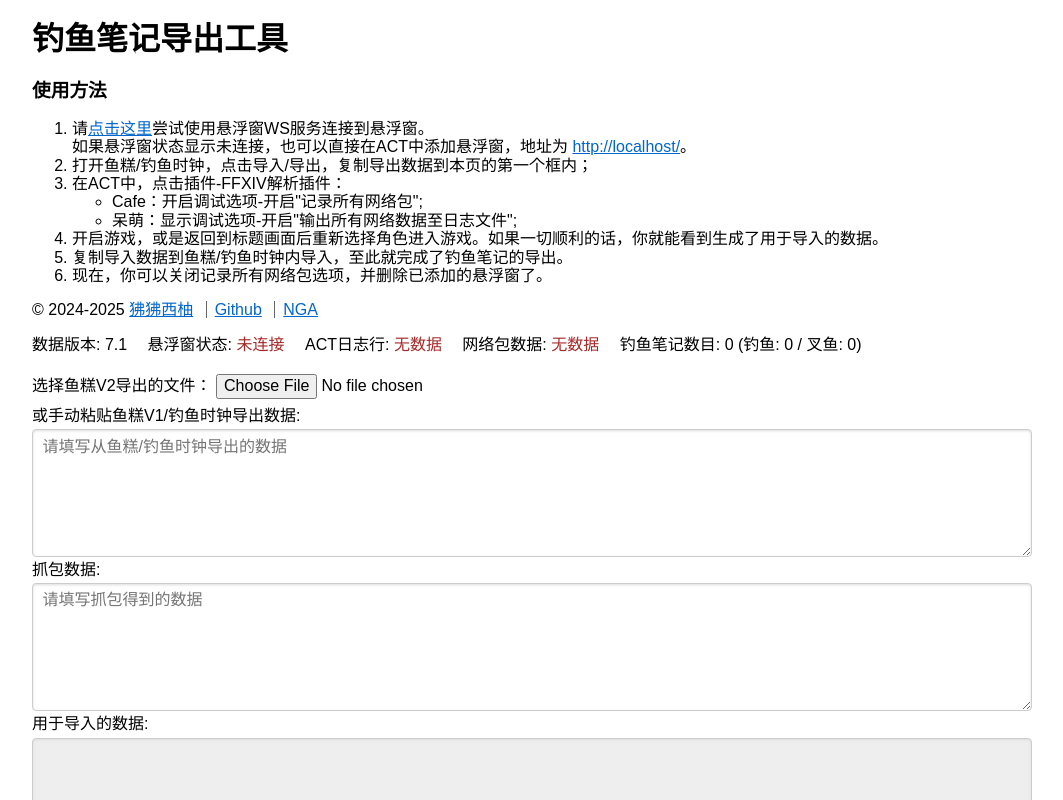
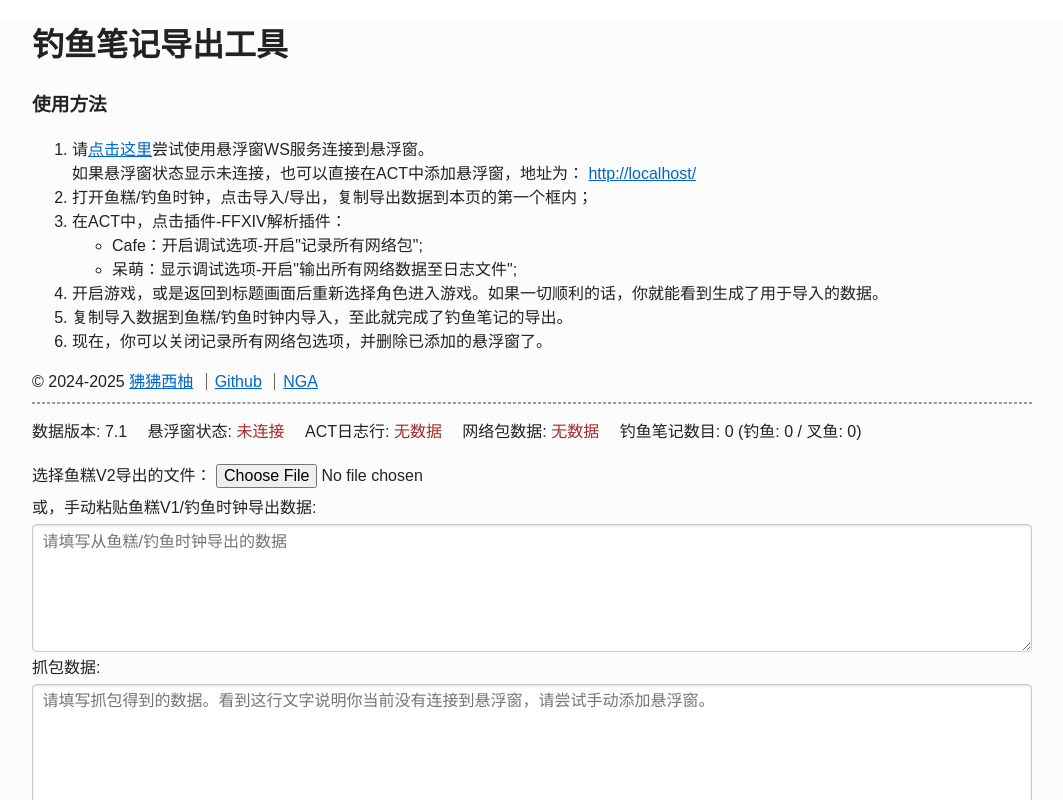
Before and after one commit to ffxiv-cyou/ffxiv-fish-export, a Svelte app: page / in a window 1280 px wide. Shown: the top 800 px of the page, without its empty margins (108-1171 px from the left). Built offline with nearby package versions, Linux system fonts and the light colour scheme.

Commit message:
misc: 微调样式

```diff
--- a/src/App.svelte
+++ b/src/App.svelte
@@ -99,7 +99,7 @@
     <h1>钓鱼笔记导出工具</h1>
     <h3>使用方法</h3>
     <ol>
-      <li>请<a href={url_local}>点击这里</a>尝试使用悬浮窗WS服务连接到悬浮窗。<br>如果悬浮窗状态显示未连接，也可以直接在ACT中添加悬浮窗，地址为 <a href={url} target="_blank">{url}</a>。</li>
+      <li>请<a href={url_local}>点击这里</a>尝试使用悬浮窗WS服务连接到悬浮窗。<br>如果悬浮窗状态显示未连接，也可以直接在ACT中添加悬浮窗，地址为： <a href={url} target="_blank">{url}</a></li>
       <li>打开鱼糕/钓鱼时钟，点击导入/导出，复制导出数据到本页的第一个框内；</li>
       <li>在ACT中，点击插件-FFXIV解析插件：</li>
       <ul>
@@ -115,6 +115,7 @@
       <span><a href="https://github.com/ffxiv-cyou/ffxiv-fish-export" target="_blank">Github</a></span>
       <span><a href="https://nga.178.com/read.php?tid=36771535" target="_blank">NGA</a></span>
     </div>
+    <hr>
     <div class="status">
       <span>数据版本: 7.1</span>
       <span>悬浮窗状态: {#if isOverlayMode}<span class="green">已连接</span>{:else}<span class="red">未连接</span>{/if}</span>
@@ -127,7 +128,7 @@
         <label for="export-file" >选择鱼糕V2导出的文件：
           <input type="file" style="display: inline-block;" id="export-file" bind:files={fileList}/>
         </label>
-        <label for="orig-data">或手动粘贴鱼糕V1/钓鱼时钟导出数据: </label>
+        <label for="orig-data">或，手动粘贴鱼糕V1/钓鱼时钟导出数据: </label>
         <textarea
           id="orig-data"
           bind:value={dataFrom}
@@ -140,13 +141,13 @@
         <textarea
           id="packet-data"
           bind:value={inputData}
-          placeholder="请填写抓包得到的数据"
+          placeholder="请填写抓包得到的数据。看到这行文字说明你当前没有连接到悬浮窗，请尝试手动添加悬浮窗。"
         />
       </div>
       {/if}
       <div>
         <label for="processed-data">用于导入的数据: </label>
-        <textarea id="processed-data" bind:value={generated} readonly />
+        <textarea id="processed-data" bind:value={generated} readonly placeholder="数据获取完毕后会在这里自动生成用于导入的数据。点击下方复制到剪贴板或者下载文件，或者直接手动复制导入即可。"/>
       </div>
       <div>
         <button class="pure-button" on:click={copy}>复制到剪贴板</button>
@@ -158,6 +159,14 @@
 </main>
 
 <style>
+  main {
+    color: #222;
+    background: #fcfcfc;
+    line-height: 1.5;
+  }
+  hr {
+    border: 1px dashed #999;
+  }
   .main {
     max-width: 1000px;
     margin: auto;
```
